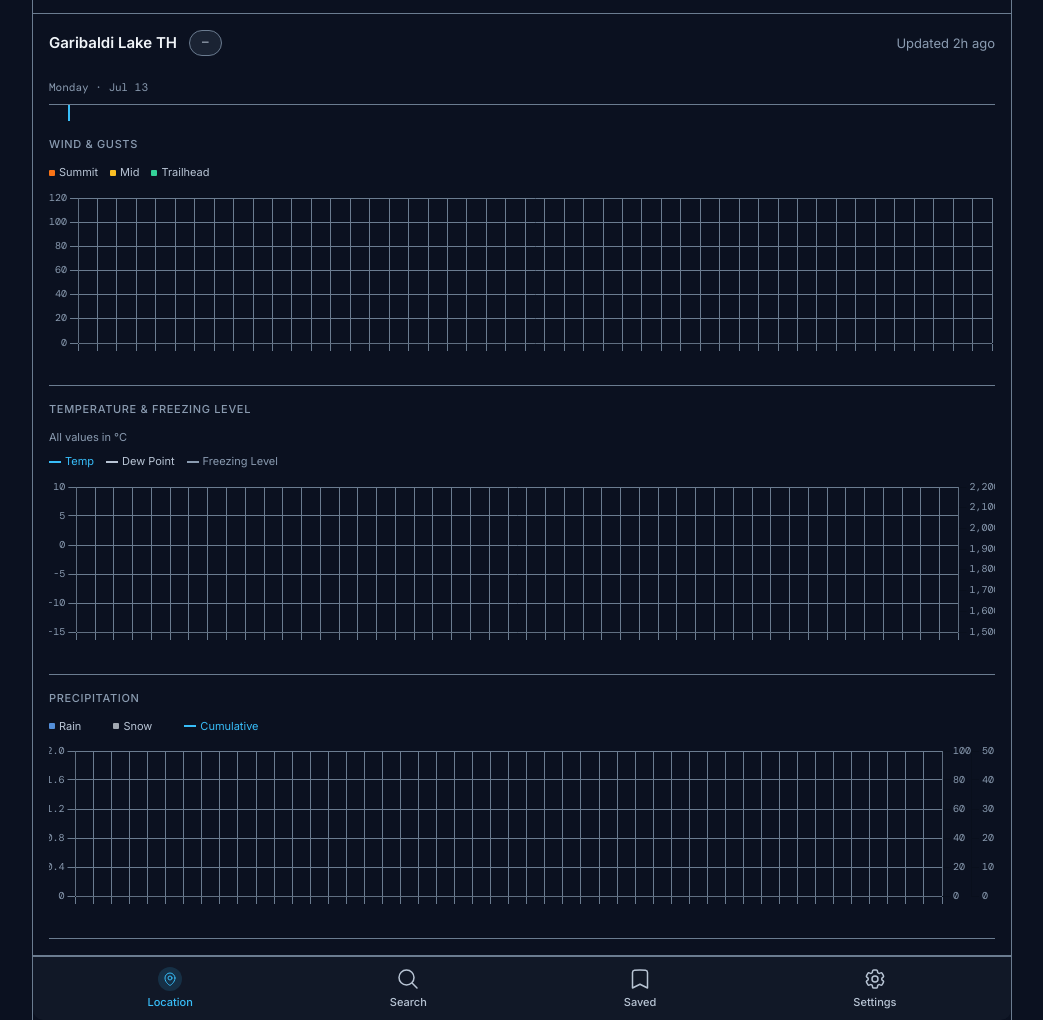
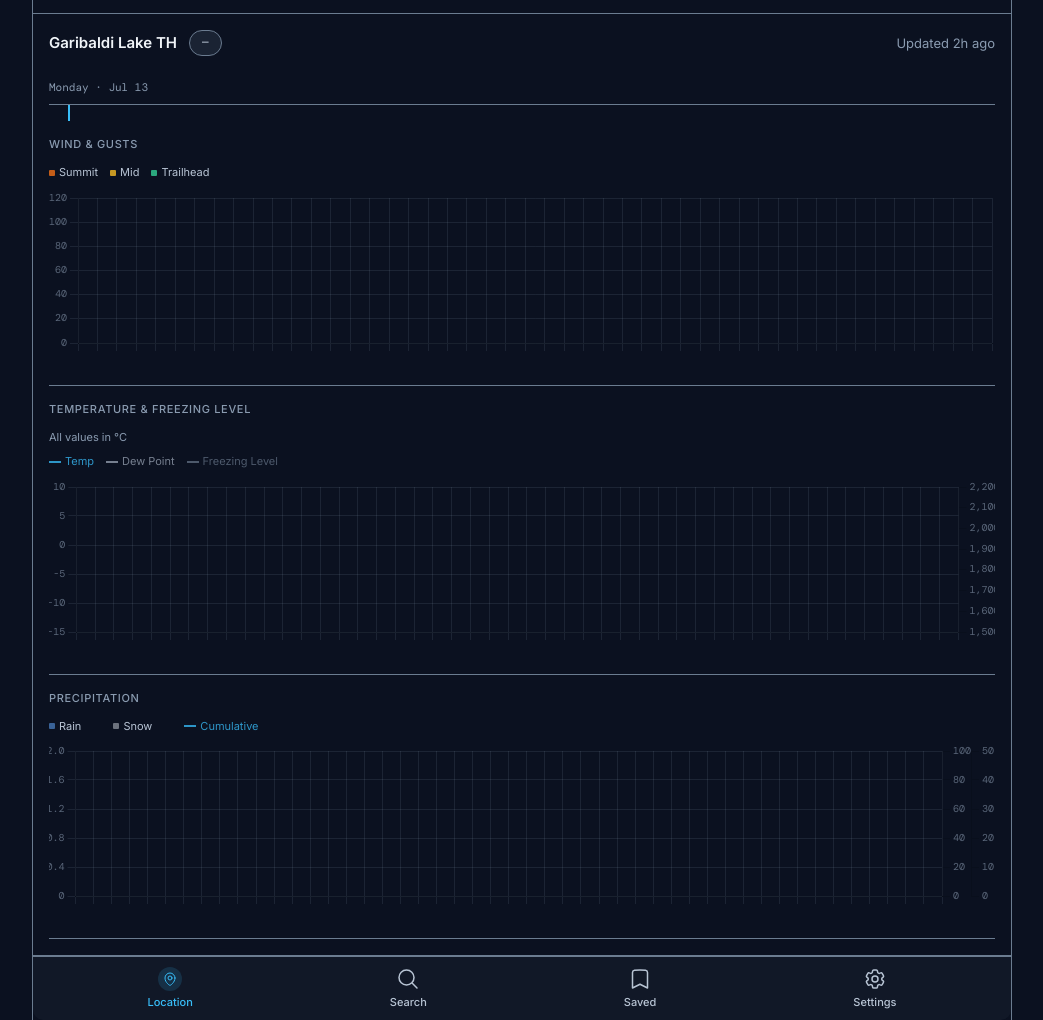
Before and after one commit to bradamacdonald/gusty-web-app, a website built with Vite: page detail.html in a window 1280 px wide. Shown: the part 63-1083 px from the top of the page, without its empty margins (118-1161 px from the left). Built offline with nearby package versions, Linux system fonts and the light colour scheme; no server answers.

Commit message:
gridlines (cont)

```diff
--- a/detail.html
+++ b/detail.html
@@ -53,9 +53,9 @@
         <div class="chart-block">
           <div class="chart-label">Wind & Gusts</div>
           <div class="chart-legend-row">
-            <span class="chart-swatch"><span class="chart-swatch-sq" style="background:var(--wind-strong)"></span>Summit</span>
-            <span class="chart-swatch"><span class="chart-swatch-sq" style="background:var(--wind-moderate)"></span>Mid</span>
-            <span class="chart-swatch"><span class="chart-swatch-sq" style="background:var(--wind-calm)"></span>Trailhead</span>
+            <span class="chart-swatch"><span class="chart-swatch-sq" style="background:var(--chart-series-summit)"></span>Summit</span>
+            <span class="chart-swatch"><span class="chart-swatch-sq" style="background:var(--chart-series-mid)"></span>Mid</span>
+            <span class="chart-swatch"><span class="chart-swatch-sq" style="background:var(--chart-series-trailhead)"></span>Trailhead</span>
           </div>
           <div class="chart-container">
             <canvas id="wind-chart"></canvas>
@@ -65,9 +65,9 @@
           <div class="chart-label">Temperature & Freezing Level</div>
           <div class="chart-subtitle">All values in °C</div>
           <div class="chart-legend-row">
-            <span class="chart-swatch" style="color:var(--color-accent)"><span class="chart-swatch-line solid"></span>Temp</span>
-            <span class="chart-swatch" style="color:var(--color-text-secondary)"><span class="chart-swatch-line dashed"></span>Dew Point</span>
-            <span class="chart-swatch" style="color:var(--color-text-muted)"><span class="chart-swatch-line dashed"></span>Freezing Level</span>
+            <span class="chart-swatch" style="color:var(--chart-series-accent)"><span class="chart-swatch-line solid"></span>Temp</span>
+            <span class="chart-swatch" style="color:var(--chart-series-secondary)"><span class="chart-swatch-line dashed"></span>Dew Point</span>
+            <span class="chart-swatch" style="color:var(--chart-series-muted)"><span class="chart-swatch-line dashed"></span>Freezing Level</span>
           </div>
           <div class="chart-container">
             <canvas id="temp-chart"></canvas>
@@ -76,9 +76,9 @@
         <div class="chart-block">
           <div class="chart-label">Precipitation</div>
           <div class="precip-legend">
-            <span class="precip-swatch"><span class="precip-swatch-sq" style="background:rgba(96,165,250,0.85)"></span>Rain</span>
-            <span class="precip-swatch"><span class="precip-swatch-sq" style="background:rgba(226,232,240,0.70)"></span>Snow</span>
-            <span class="precip-swatch" style="color:var(--color-accent)"><span class="chart-swatch-line solid"></span>Cumulative</span>
+            <span class="precip-swatch"><span class="precip-swatch-sq" style="background:var(--chart-precip-rain)"></span>Rain</span>
+            <span class="precip-swatch"><span class="precip-swatch-sq" style="background:var(--chart-precip-snow)"></span>Snow</span>
+            <span class="precip-swatch" style="color:var(--chart-series-accent)"><span class="chart-swatch-line solid"></span>Cumulative</span>
           </div>
           <div class="chart-container">
             <canvas id="precip-chart"></canvas>
--- a/src/features/detail/detail.js
+++ b/src/features/detail/detail.js
@@ -41,22 +41,18 @@ mountBottomNav('location');
         return value || fallback;
       }
 
-      var chartGrid = cssVar('--color-border', 'rgba(255,255,255,0.12)');
-      var chartTick = cssVar('--color-text-muted', '#8A9BB0');
-      var chartAccent = cssVar('--color-accent', '#38BDF8');
-      var chartSecondary = cssVar('--color-text-secondary', '#B8C4D4');
-      var chartMuted = cssVar('--color-text-muted', '#8A9BB0');
-      var windStrong = cssVar('--wind-strong', '#F97316');
-      var windModerate = cssVar('--wind-moderate', '#FBBF24');
-      var windCalm = cssVar('--wind-calm', '#34D399');
-      var precipHeavy = cssVar('--precip-heavy', 'rgba(96, 165, 250, 0.85)');
-      var precipSnow = cssVar('--precip-snow', 'rgba(226, 232, 240, 0.70)');
-      var cloudFill = document.documentElement.classList.contains('theme-light')
-        ? 'rgba(61, 79, 99, 0.08)'
-        : 'rgba(255,255,255,0.04)';
-      var cloudStroke = document.documentElement.classList.contains('theme-light')
-        ? 'rgba(61, 79, 99, 0.18)'
-        : 'rgba(255,255,255,0.12)';
+      var chartGrid = cssVar('--chart-grid', 'rgba(138,155,176,0.14)');
+      var chartTick = cssVar('--chart-tick', 'rgba(138,155,176,0.62)');
+      var chartAccent = cssVar('--chart-series-accent', 'rgba(56,189,248,0.78)');
+      var chartSecondary = cssVar('--chart-series-secondary', 'rgba(184,196,212,0.62)');
+      var chartMuted = cssVar('--chart-series-muted', 'rgba(138,155,176,0.52)');
+      var windStrong = cssVar('--chart-series-summit', 'rgba(249,115,22,0.78)');
+      var windModerate = cssVar('--chart-series-mid', 'rgba(251,191,36,0.78)');
+      var windCalm = cssVar('--chart-series-trailhead', 'rgba(52,211,153,0.78)');
+      var precipHeavy = cssVar('--chart-precip-rain', 'rgba(96,165,250,0.55)');
+      var precipSnow = cssVar('--chart-precip-snow', 'rgba(226,232,240,0.45)');
+      var cloudFill = cssVar('--chart-cloud-fill', 'rgba(255,255,255,0.03)');
+      var cloudStroke = cssVar('--chart-cloud-stroke', 'rgba(255,255,255,0.10)');
 
       var xAxisTicksEvery2 = {
         grid: { color: chartGrid },
--- a/src/styles/tokens.css
+++ b/src/styles/tokens.css
@@ -10,6 +10,7 @@
    Contrast target: WCAG 2.1 AA
      - Text / icons (≥4.5:1) against bg, surface, surface-elevated
      - Interactive control borders (≥3:1) via --color-border-field
+     - Chart series use --chart-* (~3.2–4:1); UI wind tokens stay full-strength
    ============================================================ */
 
 :root {
```
